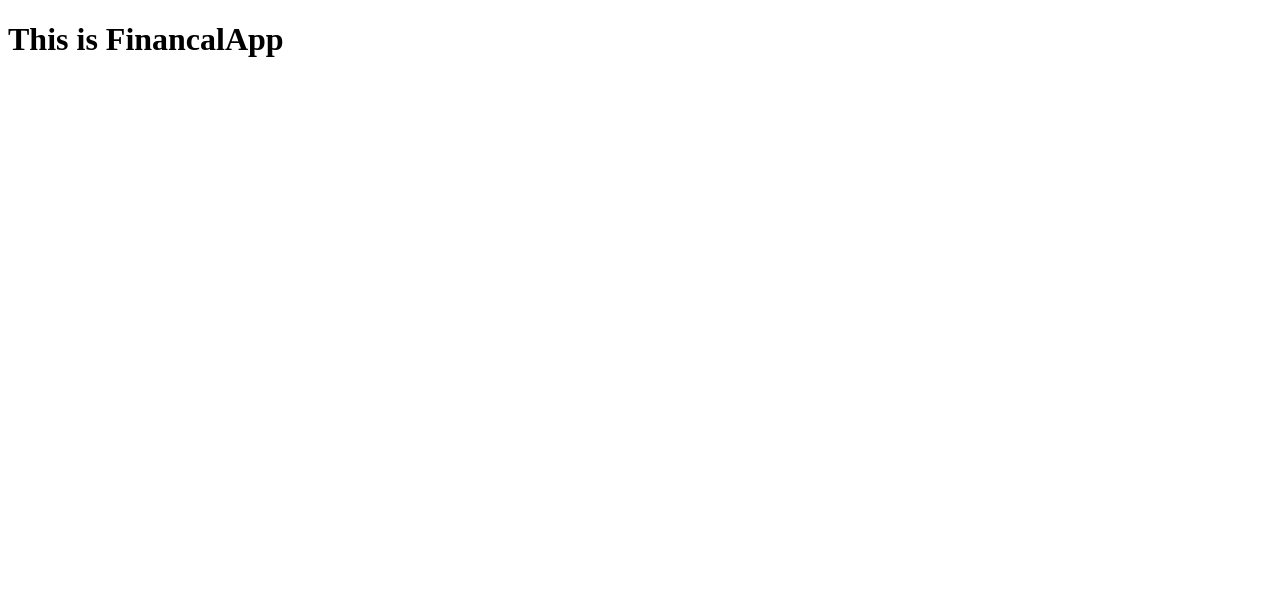
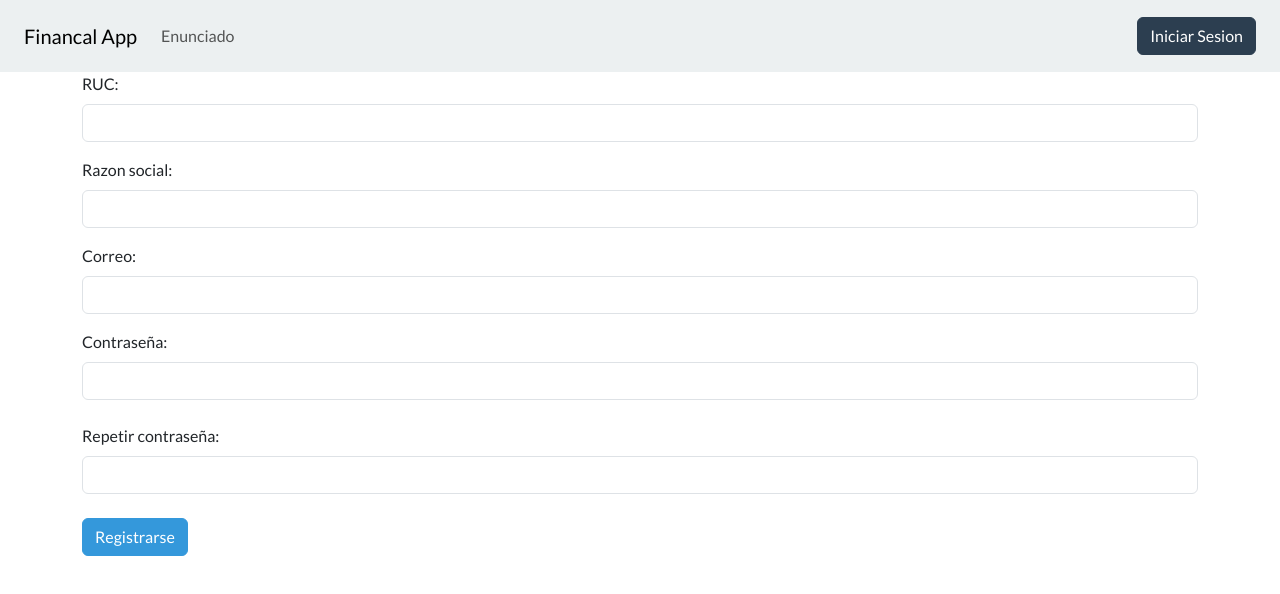
Before and after one commit to Gonan98/financal-frontend, a React (Create React App) app: page /signup in a window 1280 px wide. Shown: the top 594 px of the page. Built offline with nearby package versions, Linux system fonts and the light colour scheme.

Commit message:
Autenticacion de usuario

```diff
--- a/package.json
+++ b/package.json
@@ -6,8 +6,10 @@
     "@testing-library/jest-dom": "^5.14.1",
     "@testing-library/react": "^11.2.7",
     "@testing-library/user-event": "^12.8.3",
+    "bootswatch": "^5.0.1",
     "react": "^17.0.2",
     "react-dom": "^17.0.2",
+    "react-router-dom": "^5.2.0",
     "react-scripts": "4.0.3",
     "web-vitals": "^1.1.2"
   },
--- /dev/null
+++ b/src/App.js
@@ -0,0 +1,31 @@
+import React from 'react';
+import { BrowserRouter as Router, Switch, Route } from 'react-router-dom';
+import Navbar from './components/Navbar/Navbar';
+import HomeScreen from './components/Home/HomeScreen';
+import LoginScreen from './components/Login/LoginScreen';
+import RegisterScreen from './components/Register/RegisterScreen';
+import StatementScreen from './components/Statement/StatementScreen';
+
+const App = () => {
+    return (
+        <Router>
+            <Navbar />
+            <Switch>
+                <Route exact path='/'>
+                    <HomeScreen />
+                </Route>
+                <Route path='/enunciado'>
+                    <StatementScreen />
+                </Route>
+                <Route path='/signin'>
+                    <LoginScreen />
+                </Route>
+                <Route path='/signup'>
+                    <RegisterScreen />
+                </Route>
+            </Switch>
+        </Router>
+    );
+}
+
+export default App;
--- a/src/FinancalApp.js
+++ /dev/null
@@ -1,9 +0,0 @@
-import React from 'react';
-
-const FinancalApp = () => {
-    return (
-        <h1>This is FinancalApp</h1>
-    );
-}
-
-export default FinancalApp;
--- /dev/null
+++ b/src/components/Home/HomeScreen.js
@@ -0,0 +1,7 @@
+import React from 'react'
+
+export default function HomeScreen() {
+    return (
+        <h1>Inicio</h1>
+    )
+}
--- /dev/null
+++ b/src/components/Login/LoginScreen.css
@@ -0,0 +1,14 @@
+.contenedor {
+    margin: 0;
+    padding: 0;
+    border: 3px solid gray;
+    display: flex;
+    flex-direction: column;
+    flex-wrap: wrap;
+    justify-content: center;
+}
+
+/*.container {
+    width: 25%;
+    height: 50%;
+}*/
--- /dev/null
+++ b/src/components/Login/LoginScreen.js
@@ -0,0 +1,48 @@
+import React, { useState } from 'react'
+import { Link } from 'react-router-dom';
+
+import './LoginScreen.css';
+
+export default function LoginScreen() {
+
+    const [email, setEmail] = useState('');
+    const [password, setPassword] = useState('');
+
+    const handleSubmit = (event) => {
+        event.preventDefault();
+        fetch('http://localhost:5000/api/v1/auth/signin', {
+            method: 'POST',
+            headers: {
+                'Content-Type': 'application/json'
+            },
+            body: JSON.stringify({
+                email,
+                password
+            })
+        })
+            .then(res => res.json())
+            .then(data => {
+                localStorage.setItem('bearer-token', data.token)
+                console.log('Se guardó el token en el localStorage');
+            })
+            .catch(err => console.log(err));
+    };
+
+    return (
+        <div className="container">
+            <form onSubmit={handleSubmit}>
+                <div className="mb-3">
+                    <label htmlFor="email" className="form-label">Correo:</label>
+                    <input type="email" className="form-control" id="email" value={email} onChange={e => setEmail(e.target.value)} />
+                </div>
+                <div className="mb-4">
+                    <label htmlFor="password" className="form-label">Contraseña:</label>
+                    <input type="password" className="form-control" id="password" value={password} onChange={e => setPassword(e.target.value)} />
+                </div>
+                <button type="submit" className="btn btn-info">Iniciar Sesion</button>
+            </form>
+            <br />
+            <p>¿No tiene una cuenta? <Link to="/signup">Regístrese aquí</Link></p>
+        </div>
+    );
+}
--- /dev/null
+++ b/src/components/Navbar/Navbar.js
@@ -0,0 +1,27 @@
+import React from 'react'
+import { Link } from 'react-router-dom'
+
+export default function Navbar() {
+    return (
+        <nav className="navbar navbar-expand-lg navbar-light bg-light">
+            <div className="container-fluid px-4">
+                <Link className="navbar-brand" to="/">Financal App</Link>
+                <button className="navbar-toggler" type="button" data-bs-toggle="collapse" data-bs-target="#navbarSupportedContent" aria-controls="navbarSupportedContent" aria-expanded="false" aria-label="Toggle navigation">
+                    <span className="navbar-toggler-icon" />
+                </button>
+                <div className="collapse navbar-collapse" id="navbarSupportedContent">
+                    <ul className="navbar-nav me-auto mb-2 mb-lg-0">
+                        <li className="nav-item">
+                            <Link className="nav-link" to="/enunciado">Enunciado</Link>
+                        </li>
+                    </ul>
+                    <ul className="navbar-nav ms-auto mb-2 mb-lg-0">
+                        <li className="nav-item">
+                            <Link className="btn btn-primary" to="/signin">Iniciar Sesion</Link>
+                        </li>
+                    </ul>
+                </div>
+            </div>
+        </nav>
+    );
+}
--- /dev/null
+++ b/src/components/Register/RegisterScreen.js
@@ -0,0 +1,57 @@
+import React, { useState } from 'react';
+
+export default function RegisterScreen() {
+
+    const [ruc, setRuc] = useState('');
+    const [businessName, setBusinessName] = useState('');
+    const [email, setEmail] = useState('');
+    const [password, setPassword] = useState('');
+    const [repeatedPassword, setRepeatedPassword] = useState('');
+
+    const handleSubmit = (event) => {
+        event.preventDefault();
+        fetch('http://localhost:5000/api/v1/auth/signup', {
+            method: 'POST',
+            headers: {
+                'Content-Type': 'application/json'
+            },
+            body: JSON.stringify({
+                ruc,
+                business_name: businessName,
+                email,
+                password
+            })
+        })
+            .then(res => res.json())
+            .then(data => console.log(data))
+            .catch(err => console.log(err));
+    };
+
+    return (
+        <div className="container">
+            <form onSubmit={handleSubmit}>
+                <div className="mb-3">
+                    <label htmlFor="ruc" className="form-label">RUC:</label>
+                    <input type="text" className="form-control" id="ruc" value={ruc} onChange={e => setRuc(e.target.value)} />
+                </div>
+                <div className="mb-3">
+                    <label htmlFor="businessName" className="form-label">Razon social:</label>
+                    <input type="text" className="form-control" id="businessName" value={businessName} onChange={e => setBusinessName(e.target.value)} />
+                </div>
+                <div className="mb-3">
+                    <label htmlFor="email" className="form-label">Correo:</label>
+                    <input type="email" className="form-control" id="email" value={email} onChange={e => setEmail(e.target.value)} />
+                </div>
+                <div className="mb-4">
+                    <label htmlFor="password" className="form-label">Contraseña:</label>
+                    <input type="password" className="form-control" id="password" value={password} onChange={e => setPassword(e.target.value)} />
+                </div>
+                <div className="mb-4">
+                    <label htmlFor="repeatPassword" className="form-label">Repetir contraseña:</label>
+                    <input type="password" className="form-control" id="repeatPassword" value={repeatedPassword} onChange={e => setRepeatedPassword(e.target.value)} />
+                </div>
+                <button type="submit" className="btn btn-info">Registrarse</button>
+            </form>
+        </div>
+    )
+}
--- /dev/null
+++ b/src/components/Statement/StatementScreen.js
@@ -0,0 +1,7 @@
+import React from 'react'
+
+export default function StatementScreen() {
+    return (
+        <h1>Enunciado</h1>
+    )
+}
--- a/src/index.js
+++ b/src/index.js
@@ -1,8 +1,10 @@
 import React from 'react';
 import ReactDOM from 'react-dom';
-import FinancalApp from './FinancalApp';
+import App from './App';
+
+import 'bootswatch/dist/flatly/bootstrap.min.css';
 
 ReactDOM.render(
-  <FinancalApp />,
+  <App />,
   document.getElementById('root')
 );
```
Also changed, not shown: src/hooks/useForm.js (added, +17 -0 lines), 1 other file (tests, documents, lock files or other folders).
